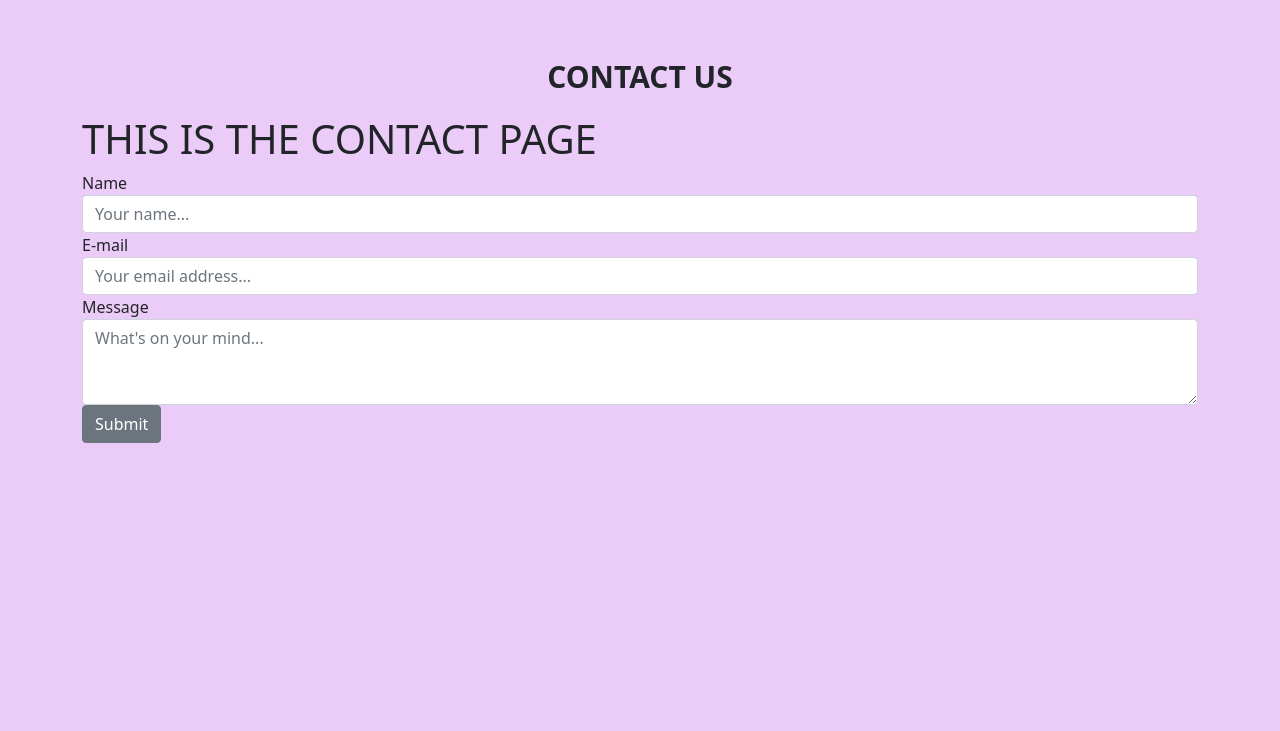
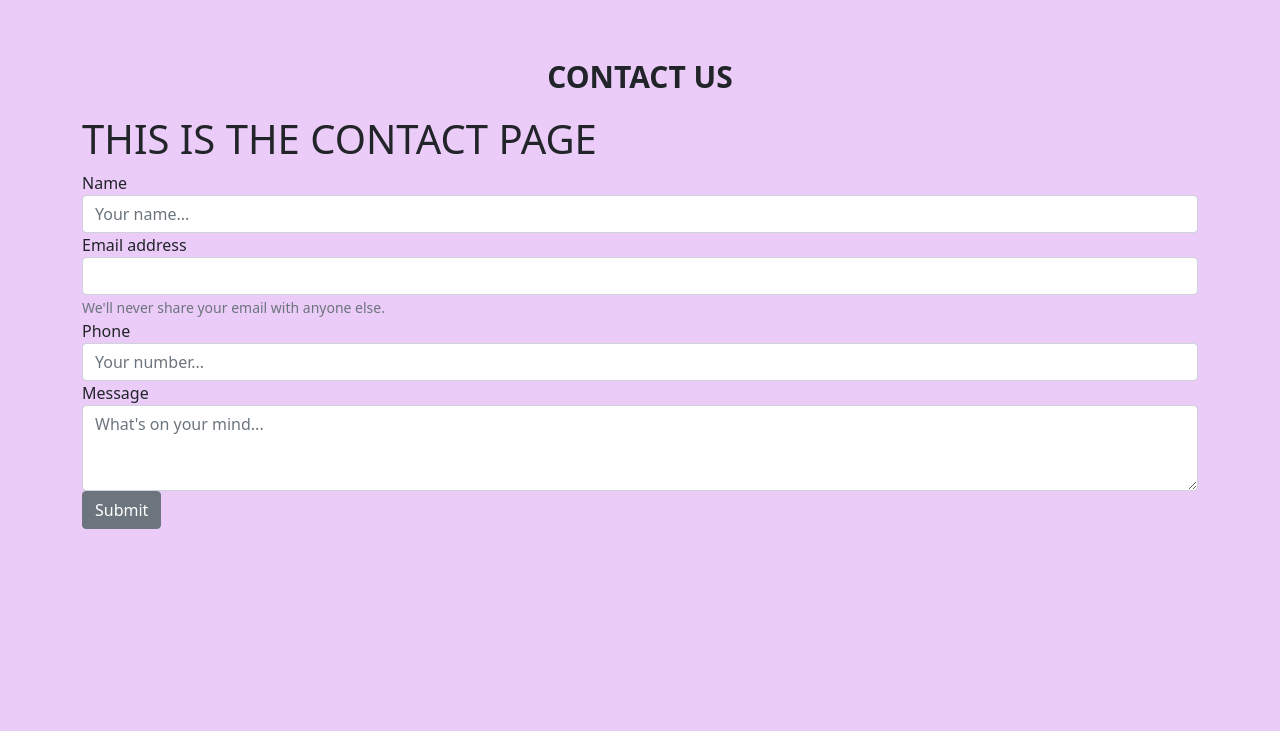
Before and after one commit to likithavenkatesh31/Lexicon_Gadgets, a Django app: page /contact/ in a window 1280 px wide. Shown: the part 62-793 px from the top of the page. Before the commit the page ends 505 px from the top, so only its background shows below. Run offline with Django 4.2, Linux system fonts and the light colour scheme; some libraries are stand-ins or nearby versions.

Commit message:
changes in the views

```diff
--- a/lexicon_gadgets/lexiconapp/views.py
+++ b/lexicon_gadgets/lexiconapp/views.py
@@ -83,11 +83,15 @@ def contact(request):
         contact = Contact()
         name = request.POST.get('name')
         email = request.POST.get('email')
+        phone = request.POST.get('phone')
         message = request.POST.get('message')
-
-        contact.name = name
-        contact.email = email
-        contact.message = message
-        contact.save()
-
+        if len(name)>4  and len(phone)>8 and len(phone)<11 and len(message)>2:
+            messages.error(request, "Please fill the form correctly")
+        else:
+            contact.name = name
+            contact.email = email
+            contact.phone = phone
+            contact.message = message
+            contact.save()
+        messages.success(request, "Your message has been successfully sent")
     return render(request, 'lexiconapp/contact.html')
--- a/lexicon_gadgets/templates/lexiconapp/base.html
+++ b/lexicon_gadgets/templates/lexiconapp/base.html
@@ -83,6 +83,14 @@
         </div>
       </div>
     </nav>
+    {% for message in messages  %}
+    <div class="alert alert-{{ message.tags }} alert-dismissible fade show" role="alert">
+          <strong>Message : </strong> {{ message }}
+          <button type="button" class="close" data-dismiss="alert" aria-label="Close">
+            <span aria-hidden="true">&times;</span>
+          </button>
+        </div>
+    {% endfor %}
     <br>
     <div >
 
--- a/lexicon_gadgets/templates/lexiconapp/contact.html
+++ b/lexicon_gadgets/templates/lexiconapp/contact.html
@@ -13,8 +13,14 @@
       </div>
 
       <div class="form-group">
-        <label for="exampleFormControlInput1">E-mail</label>
-        <input name="email" type="email" class="form-control" id="exampleFormControlInput1" placeholder="Your email address...">
+        <label for="email">Email address</label>
+        <input type="email" class="form-control" id="email" name="email" aria-describedby="emailHelp">
+        <small id="emailHelp" class="form-text text-muted">We'll never share your email with anyone else.</small>
+      </div>
+
+      <div class="form-group">
+        <label for="phone">Phone</label>
+        <input type="phone" class="form-control" id="phone" name="phone" placeholder="Your number...">
       </div>
 
       <div class="form-group">
```
Also changed, not shown: lexicon_gadgets/lexiconapp/models.py (+6 -4 lines), lexicon_gadgets/db.sqlite3, lexicon_gadgets/lexiconapp/migrations/0001_initial.py, lexicon_gadgets/lexiconapp/migrations/0002_contact.py (deleted).
